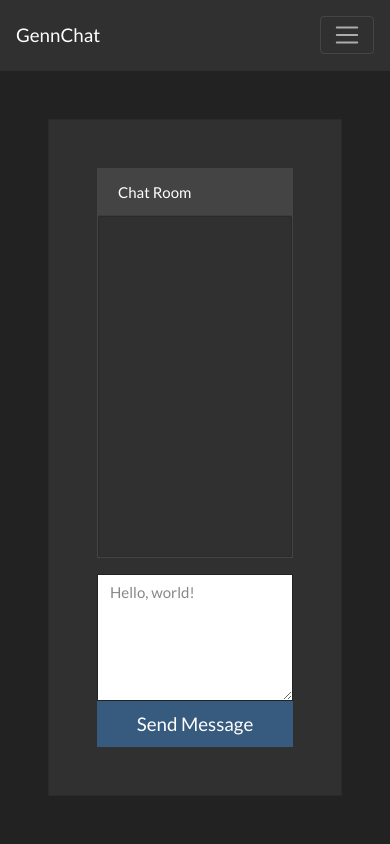
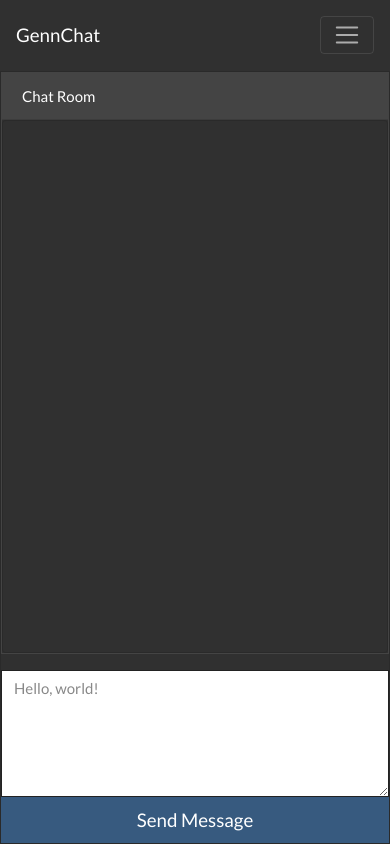
Before and after one commit to GN/chat.gennaro.me, a React (Create React App) app in the folder client/: page / in a window 390 px wide. Built offline with nearby package versions, Linux system fonts and the light colour scheme; no server answers.

Commit message:
added smaller cards for mobile!

```diff
--- a/client/src/components/chatModule/index.js
+++ b/client/src/components/chatModule/index.js
@@ -3,6 +3,7 @@ import MessageFeed from "../messagefeed";
 import TextBox from "../textbox";
 import io from "socket.io-client";
 import axios from "axios";
+import './../../index.css';
 
 function ChatModule() {
     const [ip, setIp] = useState();
@@ -19,8 +20,8 @@ function ChatModule() {
 
     if (socket !== null) {
         return (
-            <div className={'card m-5 h-100 flex-grow-1 rounded-0'}>
-                <div className={'card m-5 h-100 flex-grow-1 rounded-0 border-0'}>
+            <div className={'card small-cards m-5 h-100 flex-grow-1 rounded-0'}>
+                <div className={'card small-cards m-5 h-100 flex-grow-1 rounded-0 border-0'}>
                     <MessageFeed socket={socket}/>
                     <TextBox socket={socket} ip={ip}/>
                 </div>
--- a/client/src/components/messagefeed/index.js
+++ b/client/src/components/messagefeed/index.js
@@ -1,4 +1,5 @@
 import React, {useEffect, useState} from "react";
+import './../../index.css';
 
 function MessageFeed(props) {
     const [messages, setMessages] = useState([]);
--- a/client/src/index.css
+++ b/client/src/index.css
@@ -8,3 +8,11 @@ body{
     /*max-height: 100%;*/
     /*min-height: 100vh;*/
 }
+
+/* Small devices (portrait tablets and large phones, 600px and up) */
+@media only screen and (max-width: 768px) {
+    .small-cards {
+        margin: 0rem !important;
+    }
+
+}
```
